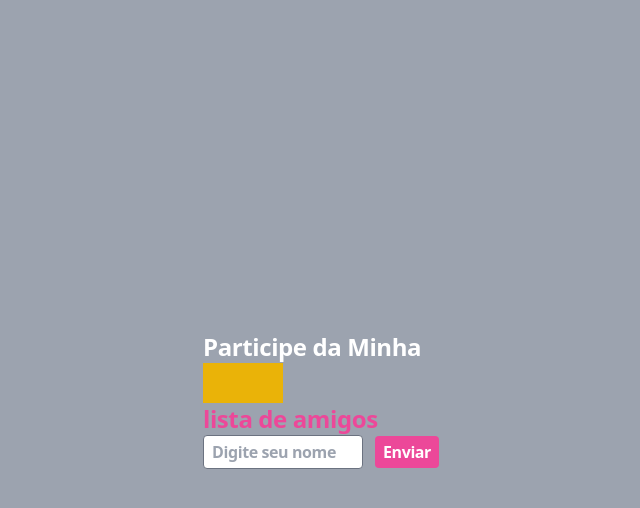
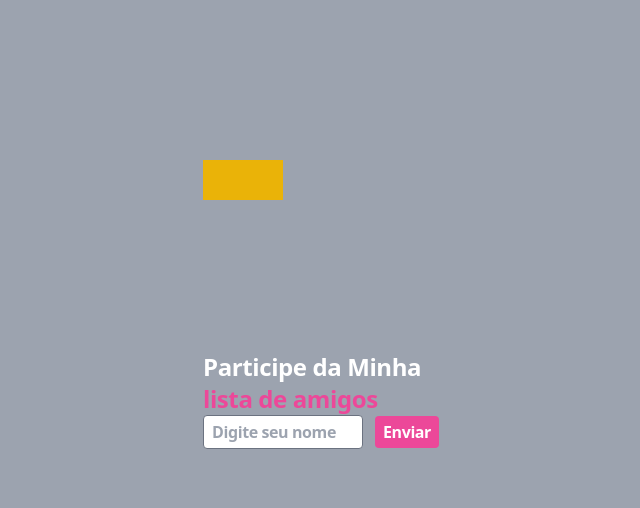
Before and after one commit to DhanielB/Amigos, a React (Vite) app: page / in a window 1280 px wide. Shown: the top 508 px of the page, without its empty margins (319-959 px from the left). Built offline with nearby package versions, Linux system fonts and the light colour scheme.

Commit message:
Update App.jsx

```diff
--- a/src/App.jsx
+++ b/src/App.jsx
@@ -26,11 +26,11 @@ export default function App() {
           text-2xl
         '>Participe da Minha</h1>
         <div className='
-          flex
+          absolute
           bg-yellow-500
           w-20
-          l-30
-          t-40
+          left-30
+          top-40
           h-10
         '/>
         <h1 className='
```
